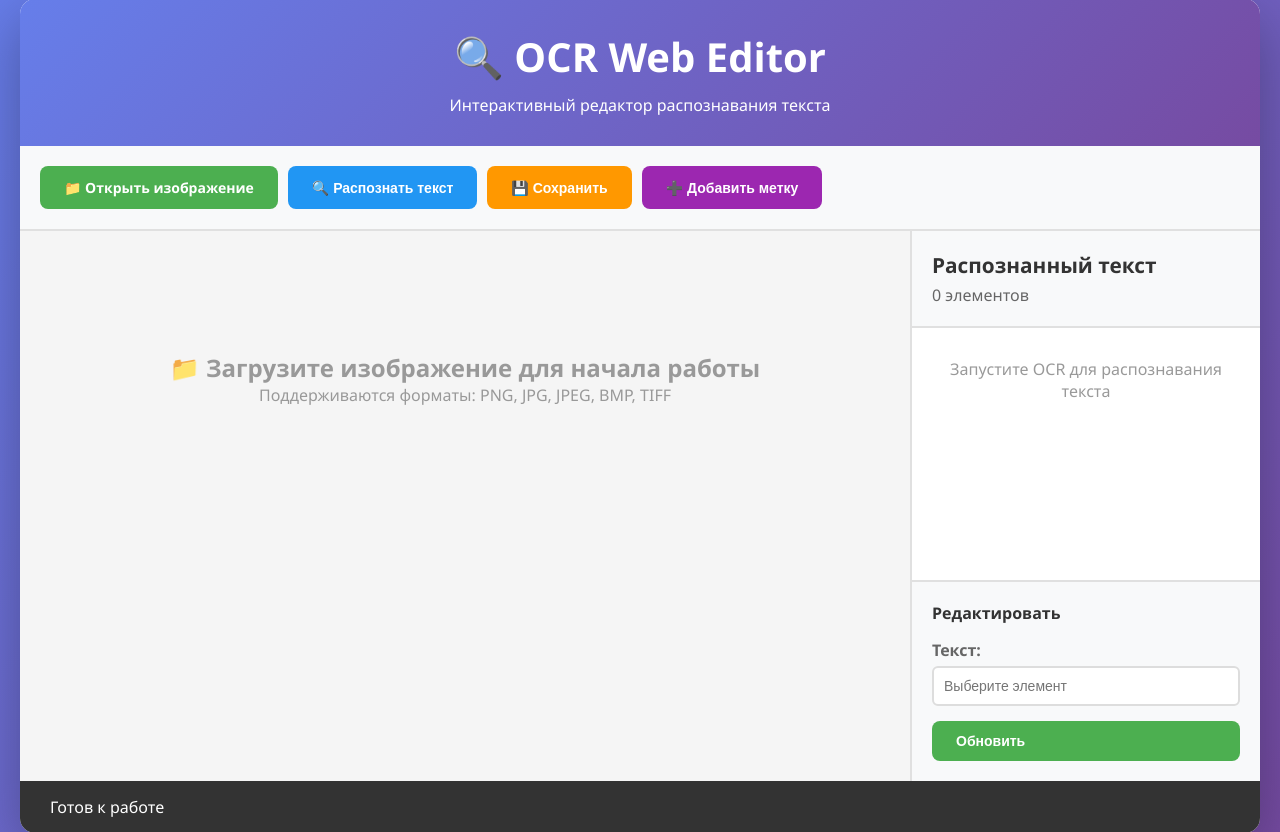
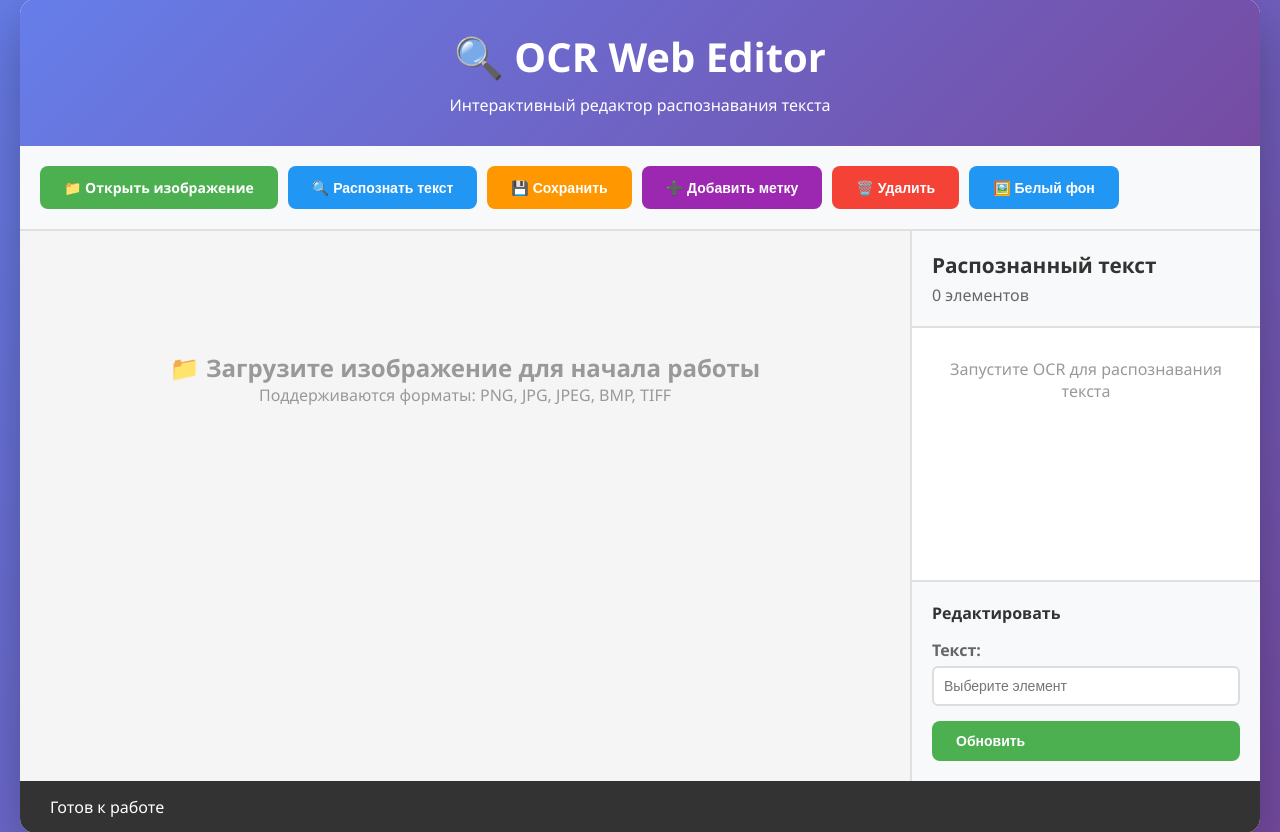
Before and after one commit to holodt2000-cyber/ocr, a Flask app: page / in a window 1280 px wide. Shown: the part 43-875 px from the top of the page. Run offline with Flask 3, Linux system fonts and the light colour scheme.

Commit message:
Исправлен HTML: добавлены кнопки Удалить и Белый фон

```diff
--- a/templates/index.html
+++ b/templates/index.html
@@ -276,10 +276,16 @@
                 💾 Сохранить
             </button>
 
-            <button class="btn btn-purple" onclick="toggleAddMode()" id="addModeBtn">
+                        <button class="btn btn-purple" onclick="toggleAddMode()" id="addModeBtn">
                 ➕ Добавить метку
             </button>
 
+            <button class="btn btn-danger" onclick="deleteSelected()">
+                🗑️ Удалить
+            </button>
+
+            <button class="btn btn-info" onclick="toggleBackground()" id="bgToggleBtn">
+                🖼️ Белый фон
             </button>
         </div>
 
```
